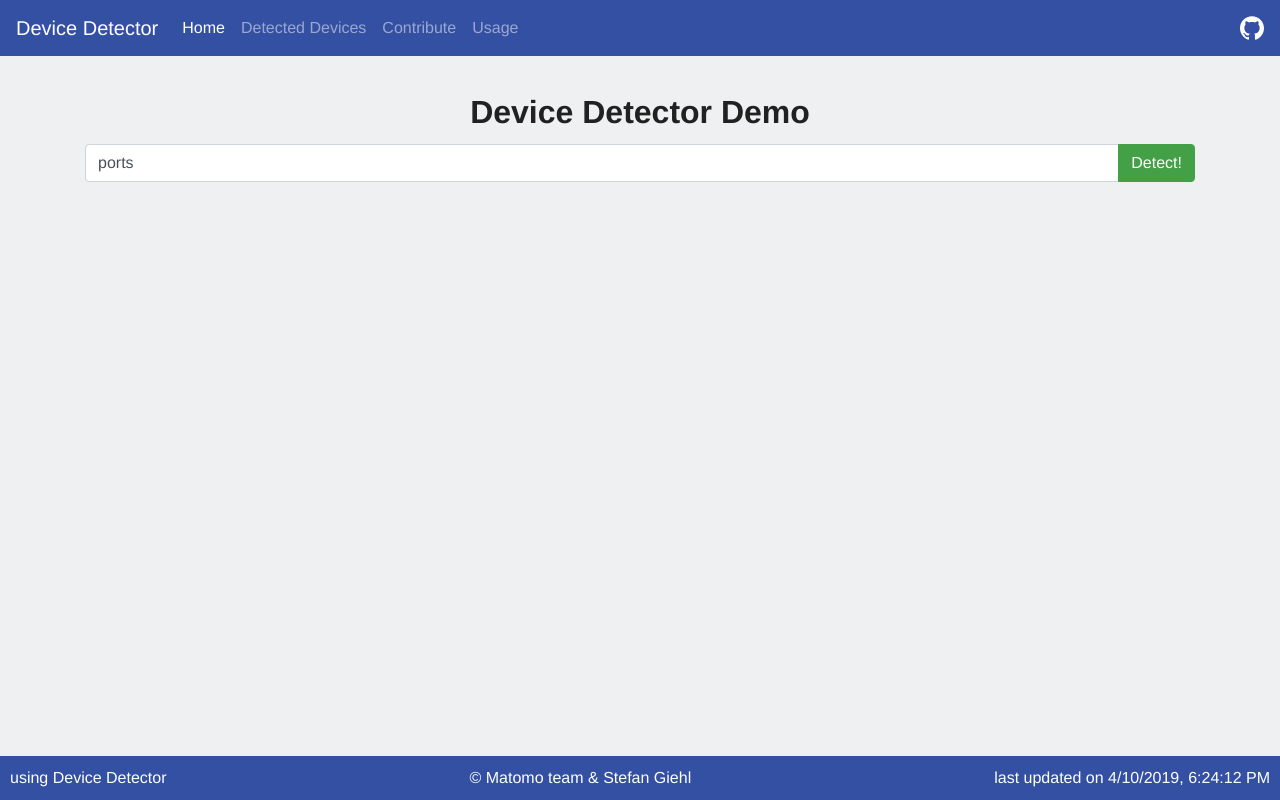
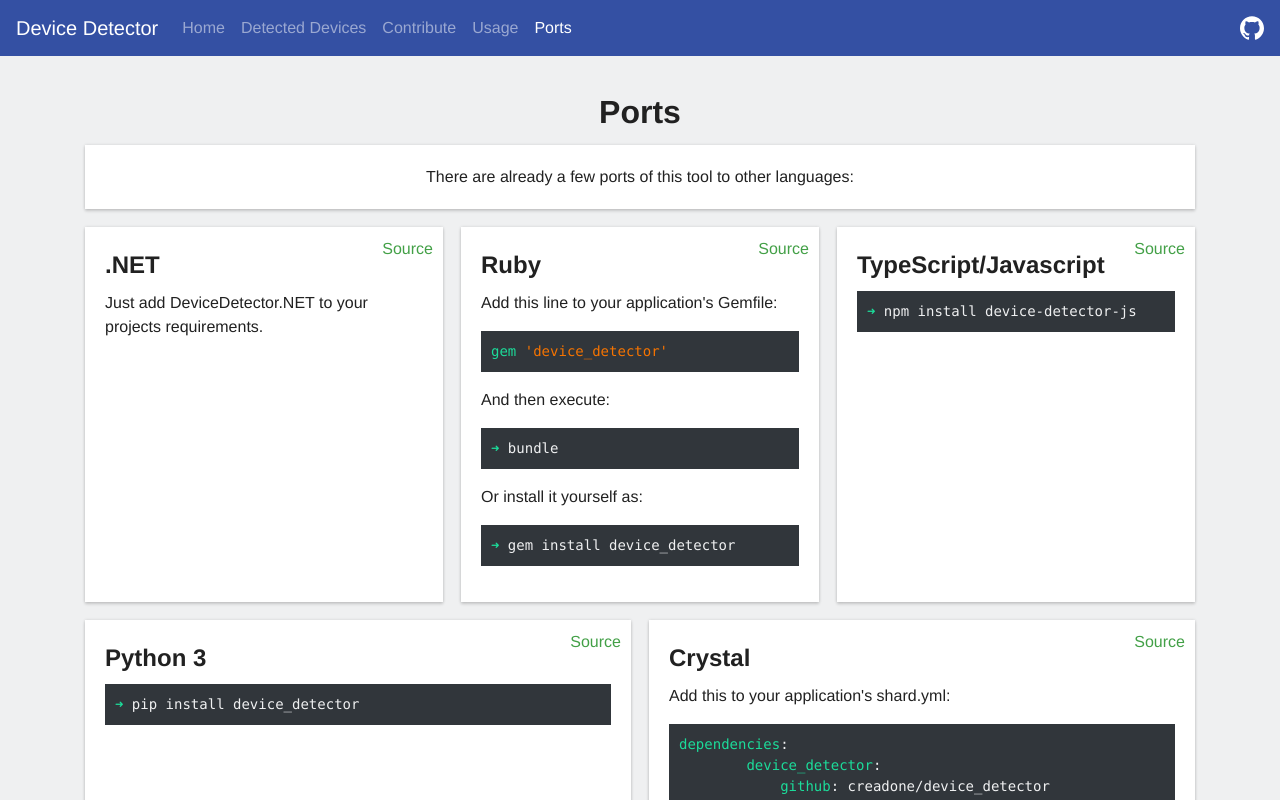
Before and after one commit to Findus23/devicedetector.net, a Vue app in the folder client/: page /ports in a window 1280 px wide. Shown: the top 800 px of the page. Built offline with nearby package versions, Linux system fonts and the light colour scheme; no server answers.

Commit message:
add Ports overview

```diff
--- a/client/src/App.vue
+++ b/client/src/App.vue
@@ -21,6 +21,9 @@
                             <a href="https://github.com/matomo-org/device-detector#usage" class="nav-link" target="_blank" rel="noopener">
                               Usage
                             </a>
+                            <b-nav-item :to="{name:'ports'}" :linkClasses="{active:$route.name==='ports'}">
+                                Ports
+                            </b-nav-item>
                         </b-navbar-nav>
 
                         <!-- Right aligned nav items -->
--- a/client/src/router.ts
+++ b/client/src/router.ts
@@ -20,6 +20,11 @@
             component: () => import(/* webpackChunkName: "about" */ "./views/Contribute.vue")
         },
         {
+            path: "/ports",
+            name: "ports",
+            component: () => import(/* webpackChunkName: "about" */ "./views/Ports.vue")
+        },
+        {
             path: "/:ua?",
             name: "main",
             component: Main,
--- a/client/src/scss/style.scss
+++ b/client/src/scss/style.scss
@@ -73,3 +73,29 @@
 .ml-auto {
   margin-left: auto;
 }
+
+pre:not(.json) {
+  background: #31363b;
+  color: #eff0f1;
+  padding: 10px;
+  margin-bottom: 1rem;
+
+  code {
+    &:not(.line)::before {
+      content: "➜ ";
+      color: #1cdc9a;
+    }
+
+    .keyword {
+      color: #1cdc9a;
+    }
+
+    .path {
+      color: #3daee9;
+    }
+
+    .string {
+      color: #f67400;
+    }
+  }
+}
--- a/client/src/views/Contribute.vue
+++ b/client/src/views/Contribute.vue
@@ -51,30 +51,6 @@
 </script>
 
 
-<style lang="scss" scoped>
-    pre {
-        background: #31363b;
-        color: #eff0f1;
-        padding: 10px;
-
-        code {
-            &::before {
-                content: "➜ ";
-                color: #1cdc9a;
-            }
-
-            .keyword {
-                color: #1cdc9a;
-            }
-
-            .path {
-                color: #3daee9;
-            }
-
-            .string {
-                color: #f67400;
-            }
-        }
-    }
+<style lang="scss">
 
 </style>
--- a/client/src/views/Main.vue
+++ b/client/src/views/Main.vue
@@ -67,7 +67,7 @@
                 Show Device Detector response
             </b-button>
             <b-collapse id="collapse-1" class="mt-2 box" v-model="showJSON">
-                <pre><code style="text-align: left" v-html="prettyJSON"></code></pre>
+                <pre class="json"><code style="text-align: left" v-html="prettyJSON"></code></pre>
             </b-collapse>
         </div>
     </div>
--- /dev/null
+++ b/client/src/views/Ports.vue
@@ -0,0 +1,83 @@
+<template>
+    <div>
+        <h1>Ports</h1>
+        <div class="box text-center">There are already a few ports of this tool to other languages:</div>
+        <div class="box-row">
+
+            <div class="box">
+                <h2>.NET</h2>
+                <a href="https://github.com/totpero/DeviceDetector.NET" class="source">Source</a>
+                <p>Just add DeviceDetector.NET to your projects requirements.</p>
+            </div>
+            <div class="box">
+                <h2>Ruby</h2>
+                <a href="https://github.com/podigee/device_detector" class="source">Source</a>
+
+                <p>Add this line to your application's Gemfile:</p>
+
+                <pre><code class="line"><span class="keyword">gem</span> <span class="string">'device_detector'</span></code></pre>
+
+                <p>And then execute:</p>
+
+                <pre><code>bundle</code></pre>
+
+                <p>Or install it yourself as:</p>
+
+                <pre><code>gem install device_detector</code></pre>
+            </div>
+            <div class="box">
+                <h2>TypeScript/Javascript</h2>
+                <a class="source" href="https://github.com/etienne-martin/device-detector-js">Source</a>
+                <pre><code>npm install device-detector-js</code></pre>
+            </div>
+            <div class="box">
+                <h2>Python 3</h2>
+                <a href="https://github.com/thinkwelltwd/device_detector" class="source">Source</a>
+
+                <pre><code>pip install device_detector</code></pre>
+            </div>
+            <div class="box">
+                <h2>Crystal</h2>
+                <a href="https://github.com/creadone/device_detector" class="source">Source</a>
+
+                <p>Add this to your application's shard.yml:</p>
+                <pre><code class="line"><span class="keyword">dependencies</span>:
+        <span class="keyword">device_detector</span>:
+            <span class="keyword">github</span>: creadone/device_detector</code></pre>
+                <p>Then run</p>
+                <pre><code>shards install</code></pre>
+            </div>
+        </div>
+    </div>
+</template>
+<script lang="ts">
+    import Vue from "vue";
+
+    export default Vue.extend({
+        name: "ports",
+        mounted(): void {
+            document.title = "Ports | Device Detector";
+        }
+    });
+</script>
+
+
+<style lang="scss" scoped>
+    .box-row {
+        flex-wrap: wrap;
+
+        .box {
+            min-width: 31%;
+            position: relative;
+
+            .source {
+                position: absolute;
+                top: 10px;
+                right: 10px;
+            }
+        }
+    }
+    .text-center {
+        text-align: center;
+    }
+</style>
```
